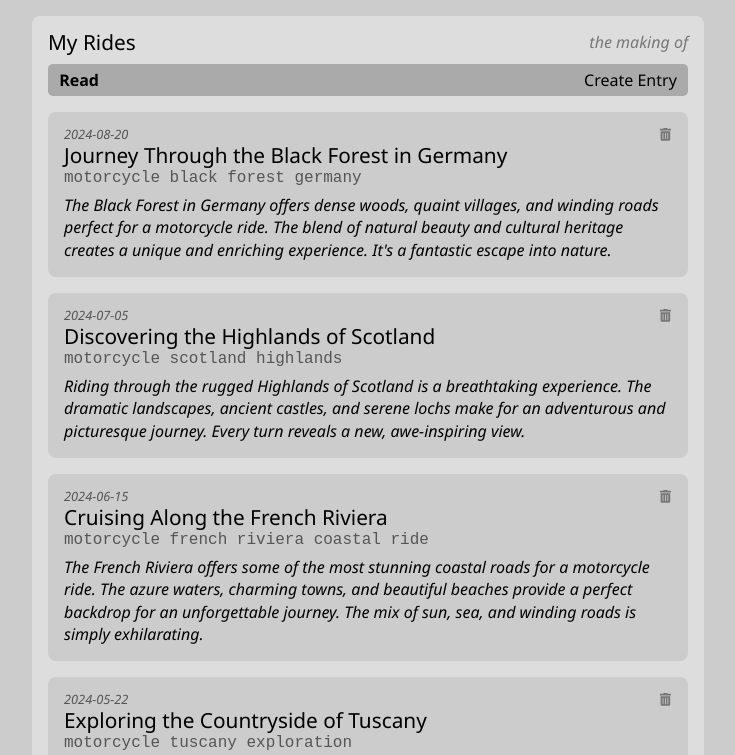
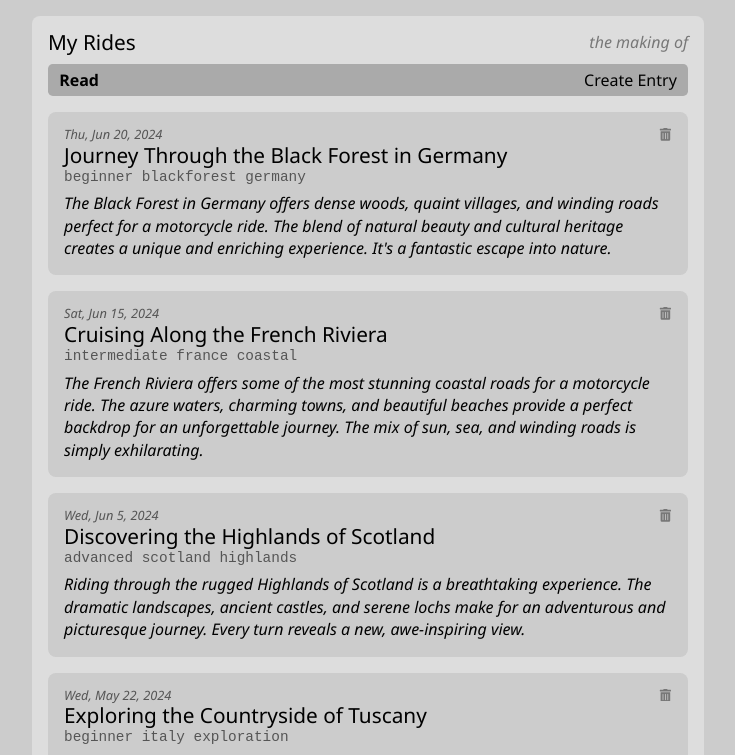
Before and after one commit to edwardtanguay/coding-challenge-react-blogsite-calimoto, a React (Vite) app: page /blog in a window 1280 px wide. Shown: the top 755 px of the page, without its empty margins (272-1007 px from the left). Built offline with nearby package versions, Linux system fonts and the light colour scheme.

Commit message:
updated blog entries

```diff
--- a/src/data/blogEntries.json
+++ b/src/data/blogEntries.json
@@ -4,34 +4,34 @@
 		"date": "2024-05-01",
 		"title": "Scenic Ride Through the Alps",
 		"body": "Today, I embarked on a scenic ride through the majestic Alps. The breathtaking landscapes and winding roads offered an exhilarating experience. The crisp mountain air and the solitude of the open road made this ride unforgettable. It's amazing how such an adventure can set a positive tone for the entire trip.",
-		"tags": ["motorcycle", "alps", "adventure"]
+		"tags": ["advanced", "germany", "alps"]
 	},
 	{
 		"id": "82Khsk",
 		"date": "2024-05-22",
 		"title": "Exploring the Countryside of Tuscany",
 		"body": "I've started exploring the beautiful countryside of Tuscany on my motorcycle. It's not just about the ride, but about experiencing the serene beauty of the rolling hills and vineyards. I feel more connected to the landscape and the culture. It's surprising how much joy and relaxation you can find when you immerse yourself in such a picturesque environment.",
-		"tags": ["motorcycle", "tuscany", "exploration"]
+		"tags": ["beginner", "italy", "exploration"]
 	},
 	{
 		"id": "63Lkdm",
 		"date": "2024-06-15",
 		"title": "Cruising Along the French Riviera",
 		"body": "The French Riviera offers some of the most stunning coastal roads for a motorcycle ride. The azure waters, charming towns, and beautiful beaches provide a perfect backdrop for an unforgettable journey. The mix of sun, sea, and winding roads is simply exhilarating.",
-		"tags": ["motorcycle", "french riviera", "coastal ride"]
+		"tags": ["intermediate", "france", "coastal"]
 	},
 	{
 		"id": "74Hjko",
-		"date": "2024-07-05",
+		"date": "2024-06-05",
 		"title": "Discovering the Highlands of Scotland",
 		"body": "Riding through the rugged Highlands of Scotland is a breathtaking experience. The dramatic landscapes, ancient castles, and serene lochs make for an adventurous and picturesque journey. Every turn reveals a new, awe-inspiring view.",
-		"tags": ["motorcycle", "scotland", "highlands"]
+		"tags": ["advanced", "scotland", "highlands"]
 	},
 	{
 		"id": "85Lplw",
-		"date": "2024-08-20",
+		"date": "2024-06-20",
 		"title": "Journey Through the Black Forest in Germany",
 		"body": "The Black Forest in Germany offers dense woods, quaint villages, and winding roads perfect for a motorcycle ride. The blend of natural beauty and cultural heritage creates a unique and enriching experience. It's a fantastic escape into nature.",
-		"tags": ["motorcycle", "black forest", "germany"]
+		"tags": ["beginner", "blackforest", "germany"]
 	}
 ]
--- a/src/pages/PageBlog.tsx
+++ b/src/pages/PageBlog.tsx
@@ -1,6 +1,7 @@
 import { useContext } from "react";
 import { FaTrashAlt } from "react-icons/fa";
 import { AppContext } from "../appContext";
+import * as tools from '../tools';
 
 export const PageBlog = () => {
 	const { blogEntries, handleDeleteBlogEntry } = useContext(AppContext);
@@ -11,7 +12,7 @@ export const PageBlog = () => {
 				return (
 					<div key={index} className="blogEntry">
 						<div className="blogEntryHeader">
-							<div className="date">{blogEntry.date}</div>
+							<div className="date">{tools.getAmericanLongDate(blogEntry.date)}</div>
 							<div className="deleteIcon">
 								<FaTrashAlt
 									onClick={() =>
--- a/src/pages/PageCreateEntry.tsx
+++ b/src/pages/PageCreateEntry.tsx
@@ -58,7 +58,7 @@ export const PageCreateEntry = () => {
 								value={blogEntry.date}
 								name="date"
 								id="date"
-								onChange={(e) => handleFormChange("date2", e)}
+								onChange={(e) => handleFormChange("date", e)}
 							/>
 						</div>
 
--- a/src/styles/index.scss
+++ b/src/styles/index.scss
@@ -71,7 +71,7 @@ body {
 				font-family: monospace;
 				color: #555;
 				margin-bottom: 0.5rem;
-				font-size: 1rem;
+				font-size: .9rem;
 			}
 
 			.body {
--- a/src/tools.ts
+++ b/src/tools.ts
@@ -1,6 +1,9 @@
 import dayjs from "dayjs";
 import { BlogEntry } from "./types";
 import * as tools from "./tools.ts";
+import advancedFormat from "dayjs/plugin/advancedFormat";
+
+dayjs.extend(advancedFormat);
 
 export const getCurrentDate = (): string => {
 	return dayjs().format("YYYY-MM-DD");
@@ -35,3 +38,7 @@ export const getBlankBlogEntry = (): BlogEntry => {
 export const stripTextOfDangerousContent = (input: string): string => {
 	return input.replace(/<[^>]*>/g, "");
 };
+
+export const getAmericanLongDate = (date: string): string => {
+	return dayjs(date).format("ddd, MMM D, YYYY");
+};
```
Also changed, not shown: dev/notes.txt.
